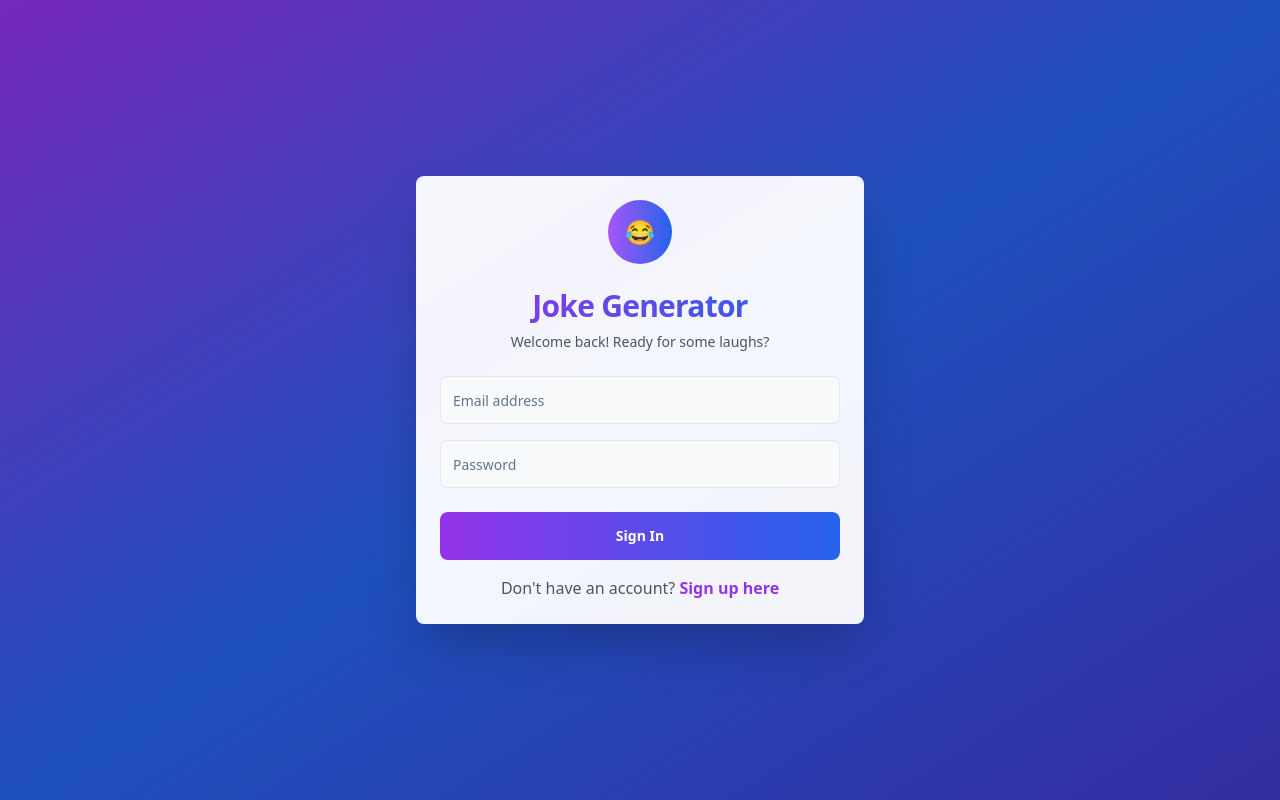
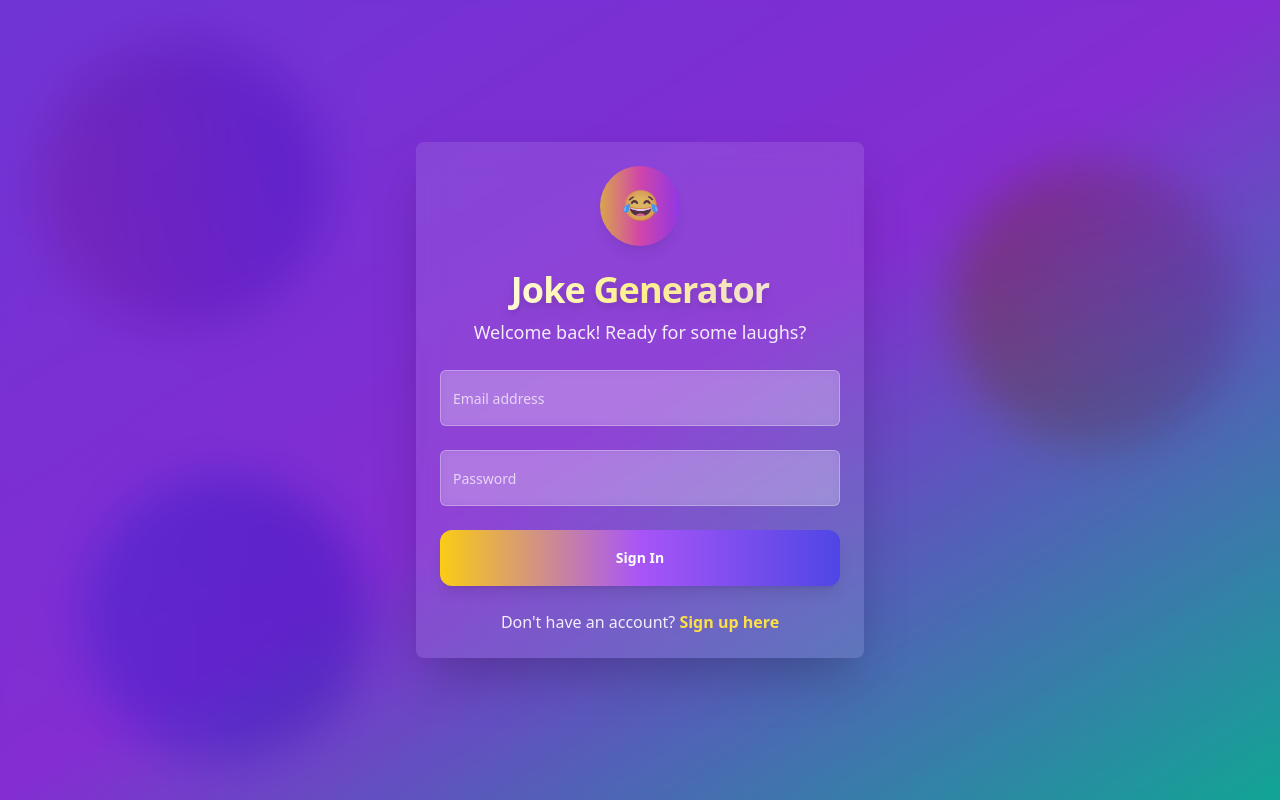
Before and after one commit to kuwarkaveri19/giggles-and-gradients-gallery, a React (Vite) app: page / in a window 1280 px wide. Built offline with nearby package versions, Linux system fonts and the light colour scheme.

Commit message:
Add interactive colors
Implement interactive color schemes throughout the application.

```diff
--- a/src/index.css
+++ b/src/index.css
@@ -1,3 +1,4 @@
+
 @tailwind base;
 @tailwind components;
 @tailwind utilities;
@@ -99,3 +100,29 @@
     @apply bg-background text-foreground;
   }
 }
+
+@layer utilities {
+  .animation-delay-2000 {
+    animation-delay: 2s;
+  }
+
+  .animation-delay-4000 {
+    animation-delay: 4s;
+  }
+
+  .hover:shadow-3xl:hover {
+    box-shadow: 0 35px 80px -15px rgba(0, 0, 0, 0.3);
+  }
+}
+
+@keyframes rainbow {
+  0% { background-position: 0% 50%; }
+  50% { background-position: 100% 50%; }
+  100% { background-position: 0% 50%; }
+}
+
+.rainbow-animation {
+  background: linear-gradient(-45deg, #ee7752, #e73c7e, #23a6d5, #23d5ab);
+  background-size: 400% 400%;
+  animation: rainbow 3s ease infinite;
+}
--- a/src/pages/Login.tsx
+++ b/src/pages/Login.tsx
@@ -49,31 +49,38 @@ const Login = () => {
   };
 
   return (
-    <div className="min-h-screen flex items-center justify-center bg-gradient-to-br from-purple-600 via-blue-600 to-indigo-700 p-4">
-      <div className="absolute inset-0 bg-black/20"></div>
+    <div className="min-h-screen flex items-center justify-center bg-gradient-to-br from-violet-600 via-purple-600 via-blue-600 via-cyan-500 to-teal-500 p-4 relative overflow-hidden">
+      {/* Animated Background Elements */}
+      <div className="absolute inset-0">
+        <div className="absolute top-10 left-10 w-72 h-72 bg-gradient-to-r from-pink-400 to-violet-600 rounded-full mix-blend-multiply filter blur-xl opacity-30 animate-pulse"></div>
+        <div className="absolute top-40 right-10 w-72 h-72 bg-gradient-to-r from-yellow-400 to-pink-400 rounded-full mix-blend-multiply filter blur-xl opacity-30 animate-pulse animation-delay-2000"></div>
+        <div className="absolute bottom-10 left-20 w-72 h-72 bg-gradient-to-r from-blue-400 to-indigo-600 rounded-full mix-blend-multiply filter blur-xl opacity-30 animate-pulse animation-delay-4000"></div>
+      </div>
 
-      <Card className="relative w-full max-w-md bg-white/95 backdrop-blur-sm shadow-2xl border-0">
+      <div className="absolute inset-0 bg-black/10 backdrop-blur-sm"></div>
+
+      <Card className="relative w-full max-w-md bg-white/10 backdrop-blur-lg shadow-2xl border-0 border-white/20 hover:bg-white/15 transition-all duration-300 hover:scale-105 hover:shadow-3xl">
         <CardHeader className="text-center space-y-2">
-          <div className="mx-auto w-16 h-16 bg-gradient-to-r from-purple-500 to-blue-600 rounded-full flex items-center justify-center mb-4">
-            <span className="text-2xl">😂</span>
+          <div className="mx-auto w-20 h-20 bg-gradient-to-r from-yellow-400 via-pink-500 to-purple-600 rounded-full flex items-center justify-center mb-4 shadow-lg hover:shadow-xl transition-all duration-300 hover:scale-110 animate-pulse">
+            <span className="text-3xl animate-bounce">😂</span>
           </div>
-          <CardTitle className="text-3xl font-bold bg-gradient-to-r from-purple-600 to-blue-600 bg-clip-text text-transparent">
+          <CardTitle className="text-4xl font-bold bg-gradient-to-r from-white via-yellow-200 to-purple-200 bg-clip-text text-transparent drop-shadow-lg">
             Joke Generator
           </CardTitle>
-          <CardDescription className="text-gray-600">
+          <CardDescription className="text-white/90 text-lg font-medium">
             Welcome back! Ready for some laughs?
           </CardDescription>
         </CardHeader>
 
         <form onSubmit={handleSubmit}>
-          <CardContent className="space-y-4">
+          <CardContent className="space-y-6">
             <div className="space-y-2">
               <Input
                 type="email"
                 placeholder="Email address"
                 value={email}
                 onChange={(e) => setEmail(e.target.value)}
-                className="h-12 bg-gray-50 border-gray-200 focus:border-purple-500 focus:ring-purple-500"
+                className="h-14 bg-white/20 border-white/30 focus:border-yellow-400 focus:ring-yellow-400 text-white placeholder:text-white/70 backdrop-blur-sm hover:bg-white/25 transition-all duration-300"
               />
             </div>
 
@@ -83,25 +90,32 @@ const Login = () => {
                 placeholder="Password"
                 value={password}
                 onChange={(e) => setPassword(e.target.value)}
-                className="h-12 bg-gray-50 border-gray-200 focus:border-purple-500 focus:ring-purple-500"
+                className="h-14 bg-white/20 border-white/30 focus:border-yellow-400 focus:ring-yellow-400 text-white placeholder:text-white/70 backdrop-blur-sm hover:bg-white/25 transition-all duration-300"
               />
             </div>
           </CardContent>
 
-          <CardFooter className="flex flex-col space-y-4">
+          <CardFooter className="flex flex-col space-y-6">
             <Button
               type="submit"
-              className="w-full h-12 bg-gradient-to-r from-purple-600 to-blue-600 hover:from-purple-700 hover:to-blue-700 text-white font-semibold rounded-lg transition-all duration-200 transform hover:scale-105"
+              className="w-full h-14 bg-gradient-to-r from-yellow-400 via-pink-500 via-purple-500 to-indigo-600 hover:from-yellow-300 hover:via-pink-400 hover:via-purple-400 hover:to-indigo-500 text-white font-bold rounded-xl transition-all duration-300 transform hover:scale-105 hover:shadow-2xl shadow-lg"
               disabled={isLoading}
             >
-              {isLoading ? "Signing in..." : "Sign In"}
+              {isLoading ? (
+                <div className="flex items-center space-x-2">
+                  <div className="w-5 h-5 border-2 border-white/30 border-t-white rounded-full animate-spin"></div>
+                  <span>Signing in...</span>
+                </div>
+              ) : (
+                "Sign In"
+              )}
             </Button>
 
-            <p className="text-center text-gray-600">
+            <p className="text-center text-white/90">
               Don't have an account?{' '}
               <Link
                 to="/signup"
-                className="text-purple-600 hover:text-purple-700 font-semibold transition-colors"
+                className="text-yellow-300 hover:text-yellow-200 font-bold transition-colors duration-300 hover:underline decoration-2 underline-offset-4"
               >
                 Sign up here
               </Link>
```
Also changed, not shown: src/components/Navigation.tsx (+30 -30 lines).
